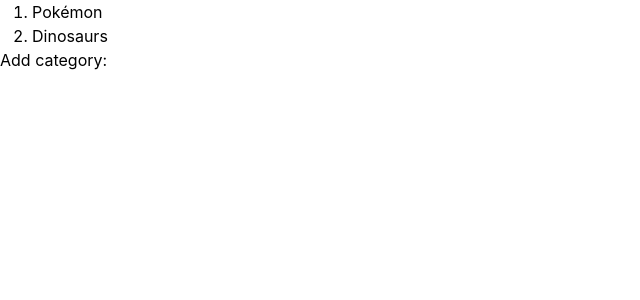
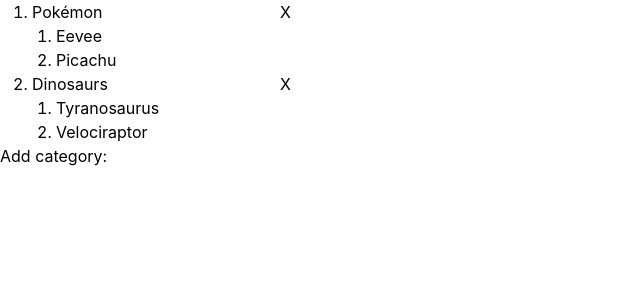
Before and after one commit to khustochka/puzzle-2026, a React (Vite) app: page / in a window 1280 px wide. Shown: the top 300 px of the page, without its empty margins (0-640 px from the left). Built offline with nearby package versions, Linux system fonts and the light colour scheme.

Commit message:
Delete category.

```diff
--- a/src/components/CategoryForm.tsx
+++ b/src/components/CategoryForm.tsx
@@ -1,9 +1,10 @@
 import type { EditorCategory } from "../types/editorTypes";
 import { useState } from 'react';
 
-export function CategoryForm({ initialCategory, onUpdateTitle }: {
+export function CategoryForm({ initialCategory, onUpdateTitle, onDelete }: {
   initialCategory: EditorCategory;
   onUpdateTitle: (id: string, newTitle: string) => void;
+  onDelete: (id: string) => void;
 }) {
 
   const [category] = useState(initialCategory);
@@ -22,6 +23,15 @@
             }
           }}
         />
+        <span className="cursor-pointer" onClick={() => onDelete(category.id)}>X</span>
+
+        <ol className="list-decimal ml-6">
+          {
+            category.entries.map((entry) => (
+              < li key={entry.id}>{entry.title}</li>
+            ))
+          }
+        </ol>
       </div>
     </li>
   )
--- a/src/components/EditorBoard.tsx
+++ b/src/components/EditorBoard.tsx
@@ -25,8 +25,15 @@
   };
 
   const updateCategoryTitle = (catId: string, newTitle: string) => {
-    const updated = state.categories.map(item =>
-      item.id === catId ? { ...item, title: newTitle } : item
+    const updated = state.categories.map(category =>
+      category.id === catId ? { ...category, title: newTitle } : category
+    );
+    setState({ ...state, categories: updated })
+  }
+
+  const deleteCategory = (catId: string) => {
+    const updated = state.categories.filter(category =>
+      category.id !== catId
     );
     setState({ ...state, categories: updated })
   }
@@ -40,6 +47,7 @@
               key={category.id}
               initialCategory={category}
               onUpdateTitle={updateCategoryTitle}
+              onDelete={deleteCategory}
             />
           ))
         }
```
